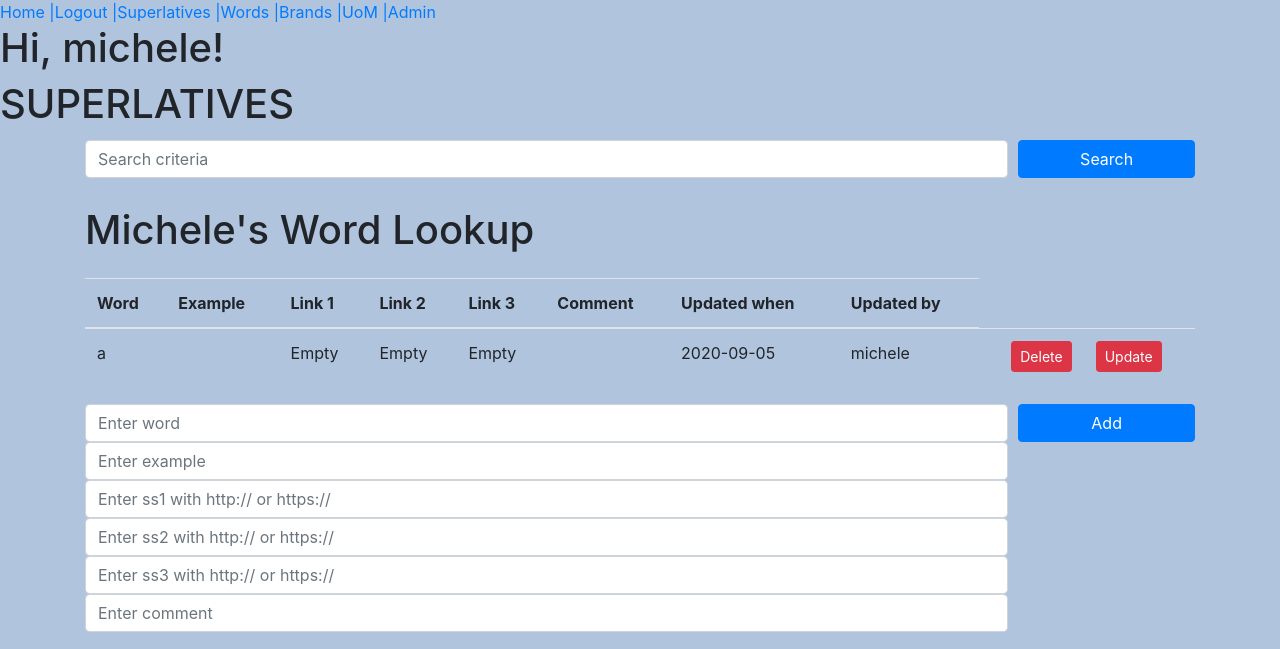
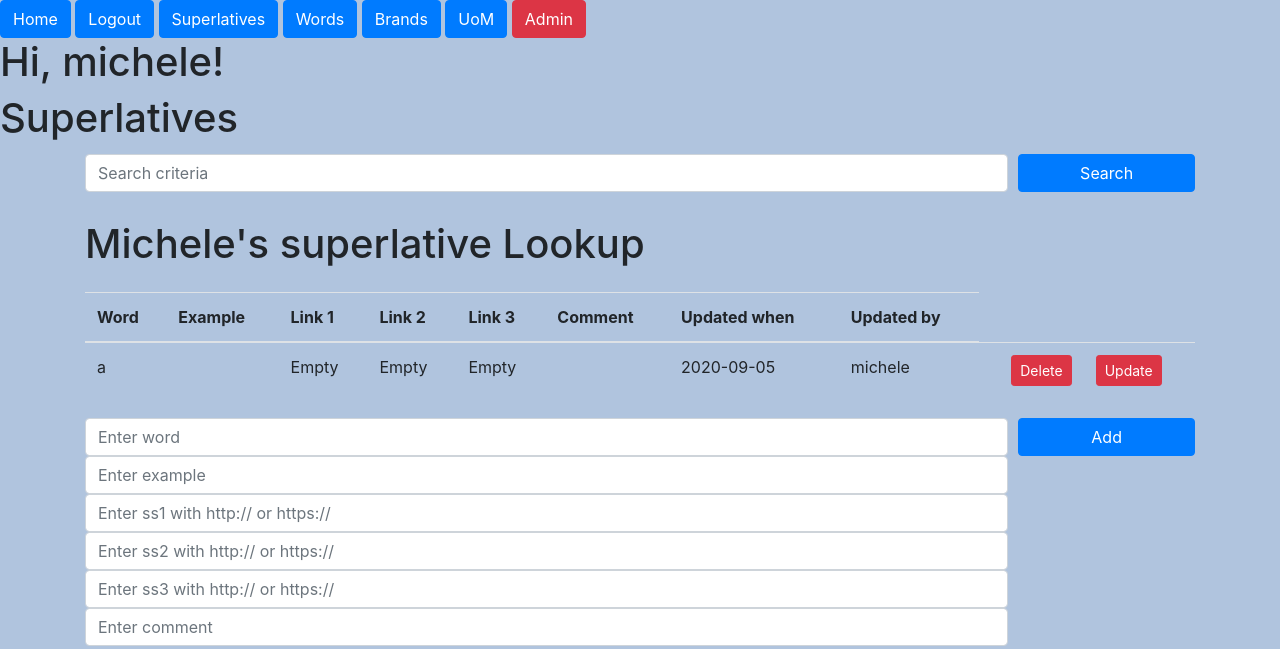
Before and after one commit to marcoslonggo/Wordlookup, a Flask app: page /superlatives in a window 1280 px wide. Shown: the top 649 px of the page. Run offline with Flask 2, Linux system fonts and the light colour scheme; a user stored in the database is signed in; data comes from the database, SQL or seed files in the repository; some libraries are stand-ins or nearby versions.

Commit message:
versão quase usavel

```diff
--- a/routes.py
+++ b/routes.py
@@ -174,7 +174,6 @@ def delete(id):
 
 
 @app.route('/superlatives', methods=['GET', 'POST'])
-@login_required
 def superlatives():
     if request.method == 'POST':
         if request.form['word'] == '':
@@ -247,7 +246,7 @@ def wordsupdate(id):
         return render_template('updatewords.html', title=title, words=words)
 
 @app.route('/delete/words/<int:id>')
-#@login_required
+@login_required
 def wordsdelete(id):
         delete = Words.query.get_or_404(id)
         try:
@@ -260,7 +259,7 @@ def wordsdelete(id):
 
 
 @app.route('/words', methods=['GET', 'POST'])
-@login_required
+
 def words():
     if request.method == 'POST':
         if request.form['ptpt'] == '' and request.form['ptbr'] == '':
@@ -333,7 +332,7 @@ def brandsupdate(id):
         return render_template('updatebrands.html', title=title, brands=brands)
 
 @app.route('/delete/brands/<int:id>')
-#@login_required
+@login_required
 def brandsdelete(id):
         delete = Brands.query.get_or_404(id)
         try:
@@ -346,7 +345,7 @@ def brandsdelete(id):
 
 
 @app.route('/brands', methods=['GET', 'POST'])
-@login_required
+
 def brands():
     if request.method == 'POST':
         if request.form['brandname'] == '':
@@ -423,7 +422,7 @@ def uomupdate(id):
         return render_template('updateuom.html', title=title, uom=uom)
 
 @app.route('/delete/uom/<int:id>')
-#@login_required
+@login_required
 def uomdelete(id):
         delete = Uom.query.get_or_404(id)
         try:
@@ -436,7 +435,7 @@ def uomdelete(id):
 
 
 @app.route('/uom', methods=['GET', 'POST'])
-@login_required
+
 def uom():
     if request.method == 'POST':
         if request.form['unit'] == '':
--- a/templates/base.html
+++ b/templates/base.html
@@ -15,19 +15,19 @@
 
         <body>
             <div>
-                <a href="{{ url_for('index') }}">Home</a>
+                <a class="btn btn-primary" href="{{ url_for('index') }}">Home</a>
                 {% if current_user.is_anonymous%}
-                <a href="{{ url_for('login') }}">|Login</a>
+                <a class="btn btn-primary"href="{{ url_for('login') }}">Login</a>
                 {% else %}
-                <a href="{{ url_for('logout') }}">|Logout</a>
+                <a class="btn btn-primary" href="{{ url_for('logout') }}">Logout</a>
                 {% endif %}
-                <a href="{{ url_for('superlatives') }}">|Superlatives</a>
-                <a href="{{ url_for('words') }}">|Words</a>
-                <a href="{{ url_for('brands') }}">|Brands</a>
-                <a href="{{ url_for('uom') }}">|UoM</a>
+                <a class="btn btn-primary"href="{{ url_for('superlatives') }}">Superlatives</a>
+                <a class="btn btn-primary"href="{{ url_for('words') }}">Words</a>
+                <a class="btn btn-primary"href="{{ url_for('brands') }}">Brands</a>
+                <a class="btn btn-primary"href="{{ url_for('uom') }}">UoM</a>
 
                 {% if current_user.admin == 1 %}
-                <a href="{{ url_for('admin') }}">|Admin</a>
+                <a class="btn btn-danger"href="{{ url_for('admin') }}">Admin</a>
                 {% endif %}
             </div>
             {% block content %} {% endblock %}
--- a/templates/brands.html
+++ b/templates/brands.html
@@ -2,7 +2,9 @@
 
 {% block content %}
 
+{% if current_user.is_authenticated%}
 <h1>Hi, {{  current_user.username  }}!
+{% endif %}
 <h1> Brands </h1>
 
 <div class="container">
@@ -75,6 +77,7 @@
     {% endif %}
 
 </form>
+{% if  current_user.is_authenticated %}
 <form action="/brands" method="POST">
     <div class="form-row">
         <div class="col-sm-10 my-1">
@@ -92,5 +95,6 @@
         </div>
     </div>
 </form>
+{% endif %}
 </div>
 {% endblock content %}
--- a/templates/index.html
+++ b/templates/index.html
@@ -3,9 +3,11 @@
 {% block content %}
 
 {% if current_user.is_anonymous%}
-<h1>Hi anonymous. Please login to edit..</h1>
+<h1>Welcome to PT Word Lookup. Please <a href="{{ url_for('login')}}">login to edit or choose one of the options below</a>.</h1>
+
 {% else %}
 <h1>Hi {{  current_user.username  }}!
+    <h1>Welcome to PT Word Lookup. Please choose one of the options below</a>.</h1>
 {% endif %}
 
 
--- a/templates/login.html
+++ b/templates/login.html
@@ -3,7 +3,7 @@
 {% block content %}
     <h1>Sign in</h1>
 
-    <p>New User? <a href="{{ url_for('register') }}">Click to Register!</a></p>
+    <!-- <p>New User? <a href="{{ url_for('register') }}">Click to Register!</a></p> -->
 
     <form action="" method="post" novalidade>
         {{ form.hidden_tag() }}
--- a/templates/register.html
+++ b/templates/register.html
@@ -1,4 +1,4 @@
-{% extends "base.html" %}
+<!-- {% extends "base.html" %}
 
 {% block content %}
     <h1>Register</h1>
@@ -49,5 +49,5 @@
         </p>
 
         <p>{{ form.submit() }}</p>
-    </form>
+    </form> -->
 {% endblock %}
--- a/templates/superlatives.html
+++ b/templates/superlatives.html
@@ -1,9 +1,10 @@
 {% extends 'base.html' %}
 
 {% block content %}
-
+{% if current_user.is_authenticated%}
 <h1>Hi, {{  current_user.username  }}!
-<h1> SUPERLATIVES</h1>
+{% endif %}
+<h1> Superlatives</h1>
 
 <div class="container">
 <form action="/superlatives/search" method="POST">
@@ -20,9 +21,9 @@
 </div>
 <div class="container">
 
-    <h1 class="my-4">Michele's Word Lookup</h1>
+    <h1 class="my-4">Michele's superlative Lookup</h1>
     {% if superlatives|length < 1 %}
-    <h3 style="color:Red;"><p>No words like {{ searchword}} found</p></h3>
+    <h3 style="color:Red;"><p>No words like {{ searchword }} found</p></h3>
     <meta http-equiv="refresh" content="2; URL=http://127.0.0.1:5000/superlatives">
     {% else %}
     <table class="table">
@@ -75,6 +76,7 @@
     {% endif %}
 
 </form>
+{% if  current_user.is_authenticated %}
 <form action="/superlatives" method="POST">
     <div class="form-row">
         <div class="col-sm-10 my-1">
@@ -92,5 +94,7 @@
         </div>
     </div>
 </form>
+{% endif %}
 </div>
+
 {% endblock content %}
--- a/templates/uom.html
+++ b/templates/uom.html
@@ -1,8 +1,10 @@
 {% extends 'base.html' %}
 
 {% block content %}
+{% if current_user.is_authenticated%}
+<h1>Hi, {{  current_user.username  }}!
+{% endif %}
 
-<h1>Hi, {{  current_user.username  }}!
 <h1> Units Of Measurement </h1>
 
 <div class="container">
@@ -77,6 +79,7 @@
     {% endif %}
 
 </form>
+{% if  current_user.is_authenticated %}
 <form action="/uom" method="POST">
     <div class="form-row">
         <div class="col-sm-10 my-1">
@@ -96,5 +99,6 @@
         </div>
     </div>
 </form>
+{% endif %}
 </div>
 {% endblock content %}
```
Also changed, not shown: templates/admin.html (+4 -4 lines), templates/words.html (+8 -1 lines).
